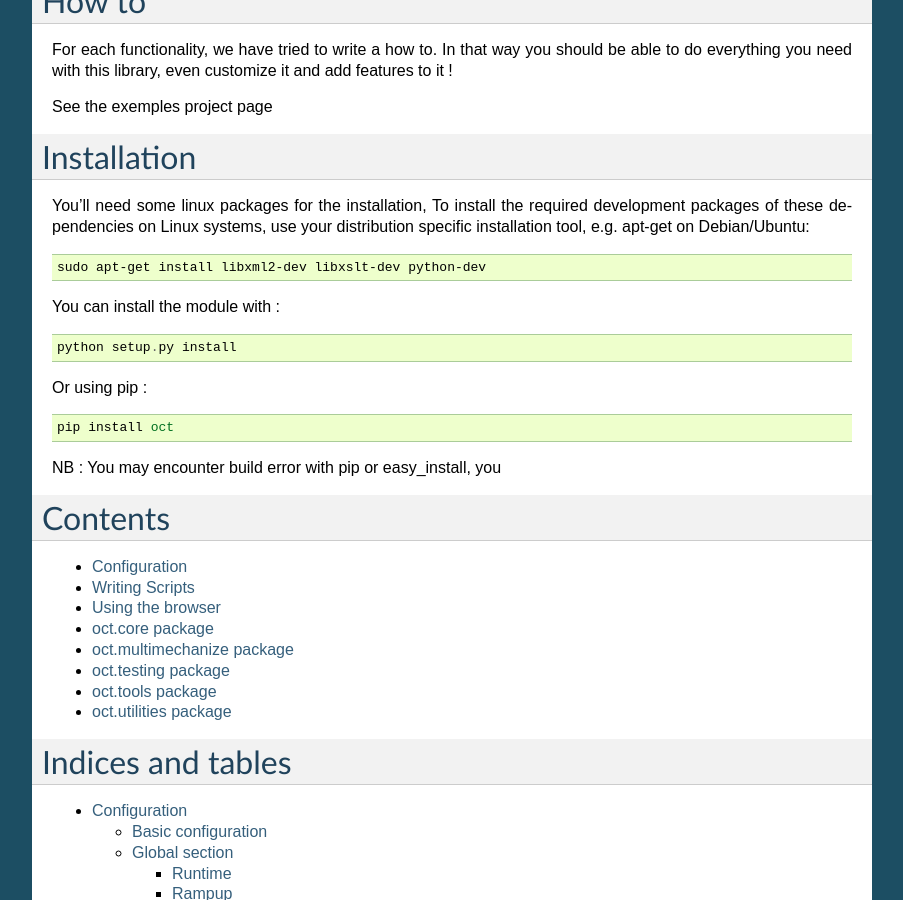
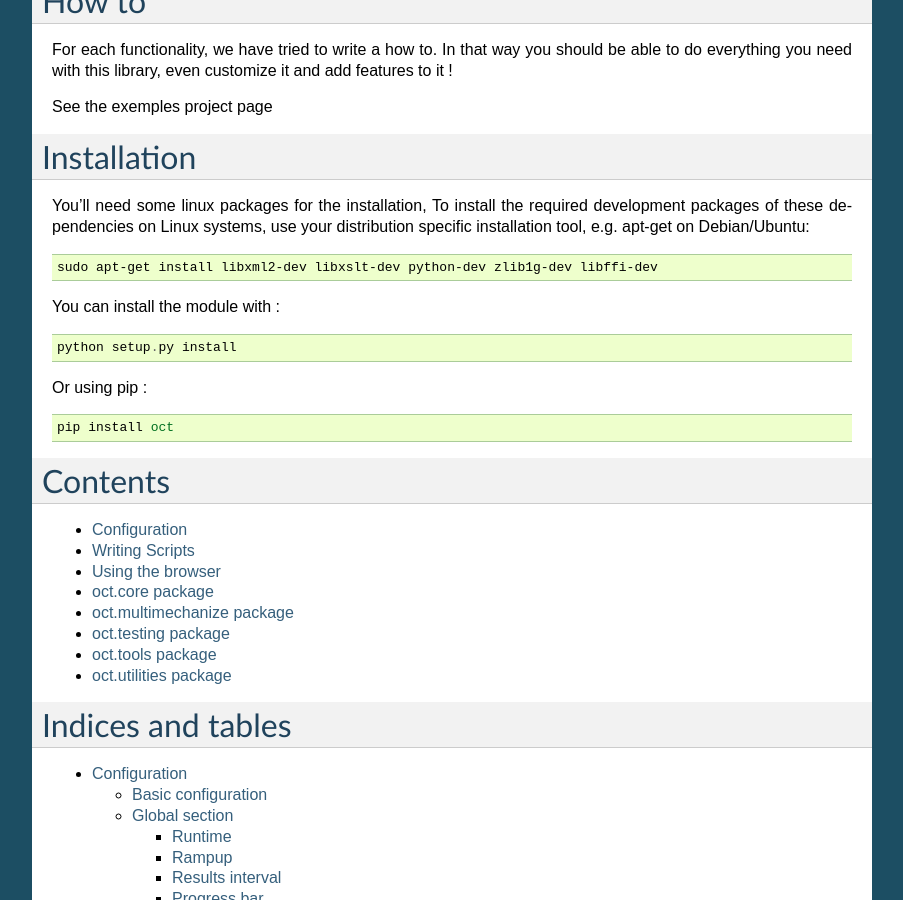
Before and after one commit to TheGhouls/oct, a Sphinx documentation site: the page built from doc/index.rst, in a window 1280 px wide and 900 px high, scrolled down 909 px. Shown: the whole window, without its empty margins (198-1101 px from the left). Built offline with Sphinx 7.4.7, drawn with Linux system fonts in a browser that asks for light colours.

Commit message:
update index for doc

```diff
--- a/doc/index.rst
+++ b/doc/index.rst
@@ -62,8 +62,7 @@ use your distribution specific installation tool, e.g. apt-get on Debian/Ubuntu:
 
 .. code-block:: bash
 
-   sudo apt-get install libxml2-dev libxslt-dev python-dev
-
+   sudo apt-get install libxml2-dev libxslt-dev python-dev zlib1g-dev libffi-dev
 
 You can install the module with :
 
@@ -76,10 +75,6 @@ Or using pip :
 .. code-block:: python
 
    pip install oct
-
-
-NB : You may encounter build error with pip or easy_install, you
-
 
 Contents
 ========
```
